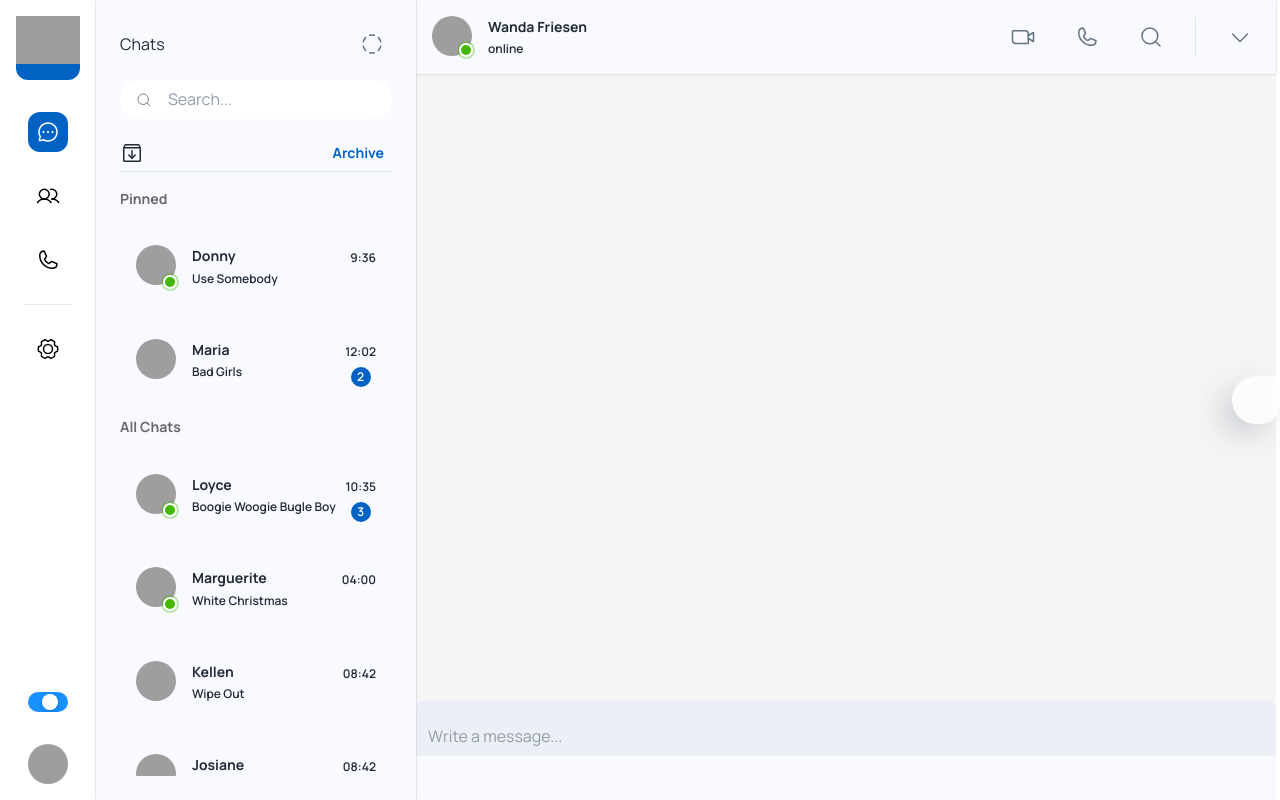
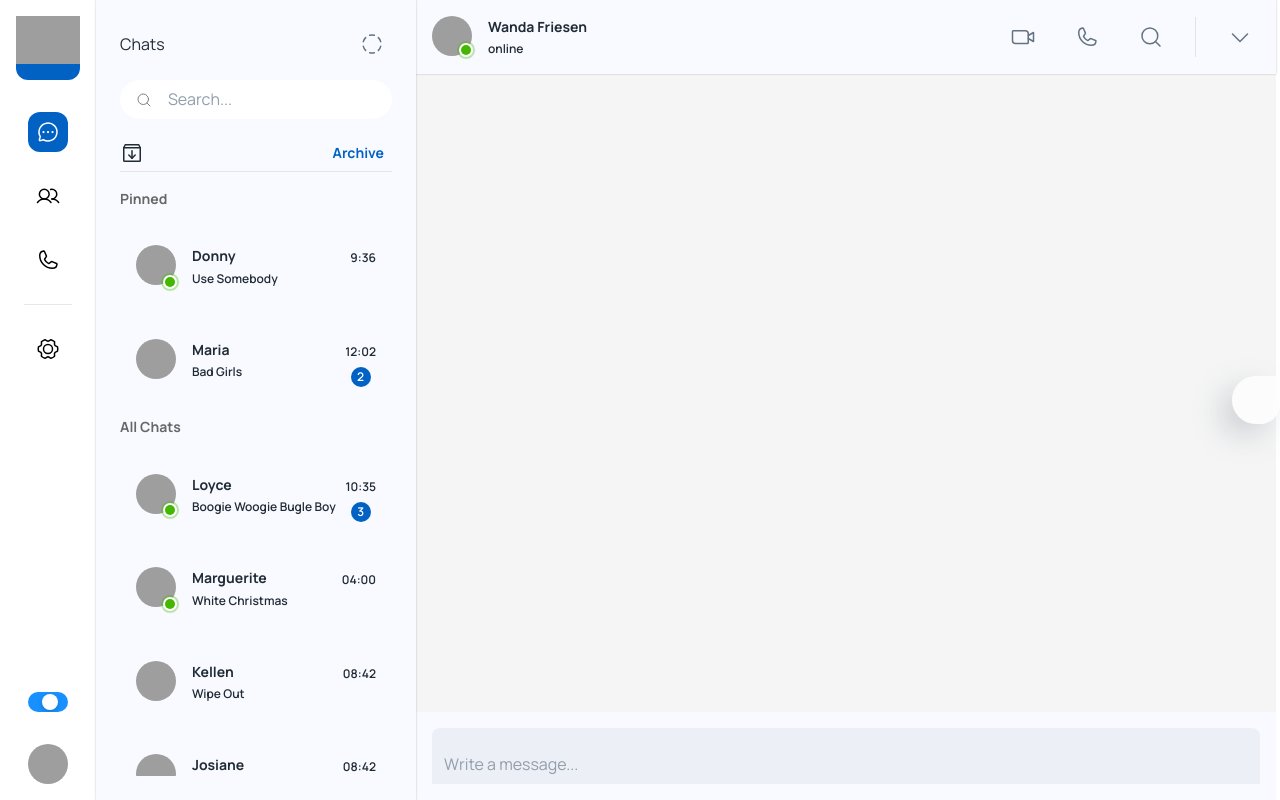
Before and after one commit to rohan-tech-negi/Chat-App, a React (Create React App) app: page /app in a window 1280 px wide. Built offline with nearby package versions, Linux system fonts and the light colour scheme; grey boxes are pictures that could not be loaded; some icons are missing.

Commit message:
done making the text field

```diff
--- a/src/components/conversation/index.js
+++ b/src/components/conversation/index.js
@@ -89,7 +89,7 @@ const Conversation = () => {
         </Box>
 
         {/* chat footer */}
-        <Box sx={{height: 100, width: "100%", backgroundColor: "#F8FAFF"}}>
+        <Box p={2} sx={{width: "100%", backgroundColor: "#F8FAFF"}}>
               <Stack direction="row" alignItems={"center"} spacing={3}>
 
 <StyledInput fullWidth placeholder='Write a message...' variant='filled' InputProps={{
```
